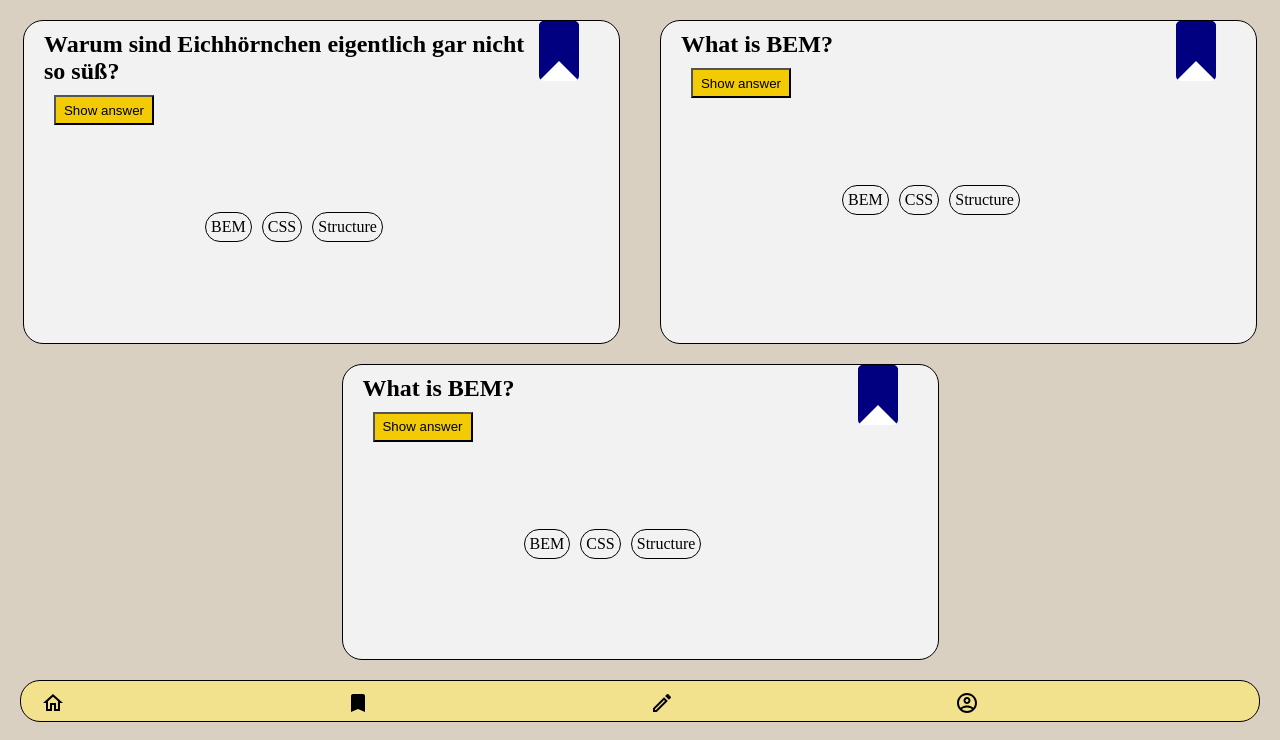
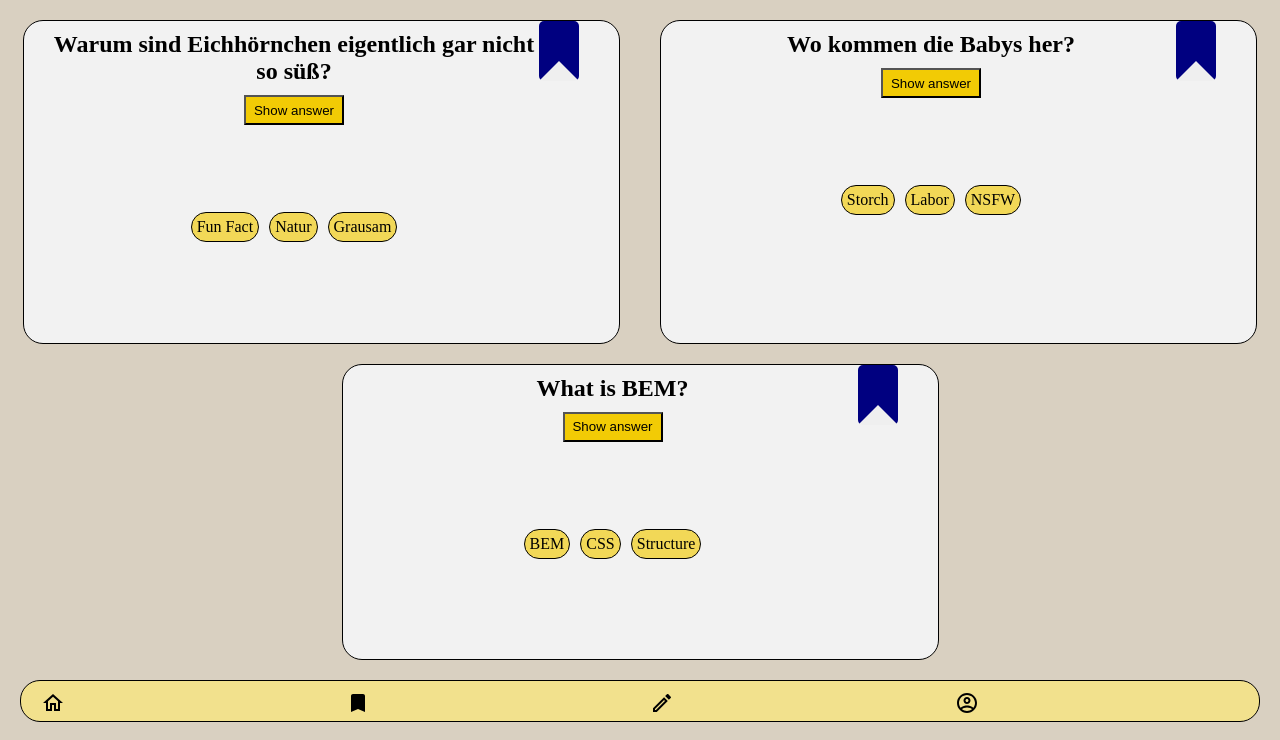
Before and after one commit to falkkreimeier/quiz-app1, a website built with Vite: page index.html in a window 1280 px wide. Shown: the part 60-800 px from the top of the page. Built offline with nearby package versions, Linux system fonts and the light colour scheme.

Commit message:
overwork style

```diff
--- a/CSS/_base.css
+++ b/CSS/_base.css
@@ -30,7 +30,6 @@ header {
     margin: 10px 20px 0px 20px;
     padding: 0px 20px 0px 20px;
     background-color:#F2E18D;
-
 }
 
 footer {
@@ -50,6 +49,7 @@ section {
     padding: 10px 75px 10px 20px;
     background-color: #F2F2F2;
     position: relative;
+    text-align: center;
 }
 
 h1 {
--- a/CSS/components/card.css
+++ b/CSS/components/card.css
@@ -25,8 +25,8 @@
     border-color: navy;
     border-style: solid;
     border-width: 20px;
-    border-bottom-color: white;
+    border-bottom-color: transparent;
     /* border-bottom-color: transparent;  */
     border-radius: 5px;
-    background-color: transparent;
+    /* background-color: transparent; */
 }
--- a/CSS/components/tags.css
+++ b/CSS/components/tags.css
@@ -9,5 +9,5 @@
     border-radius: 20px;
     padding: 5px;
     margin: 5px;
-    background-color: #F2D857i;
+    background-color: #F2D857;
 }
--- a/index.html
+++ b/index.html
@@ -15,42 +15,39 @@
     </header>
     <main>
         <section class="card">
-            <button type="submit" class="card__bookmark bookmark"></button>
+            <button type="submit" class="card__bookmark bookmark" alt="bookmark"></button>
             <h2 Class="card__question">Warum sind Eichhörnchen eigentlich gar nicht so süß?</h2>
             <button type="submit" class="card__button">Show answer</button>
             <p class="card__answer card__hidden">Lorem ipsum dolor sit, amet consectetur adipisicing elit. Consequuntur
-                nesciunt fugit nulla, delectus
-                reprehenderit cupiditate ipsa architecto inventore aliquid. Quis nam beatae voluptate distinctio, ipsam
+                nesciunt fugit nulla, delectus reprehenderit cupiditate ipsa architecto inventore aliquid. Quis nam beatae voluptate distinctio, ipsam
                 sequi. Aliquid soluta deserunt dicta.</p>
             <ul class="tags">
-                <li class="tags__item">BEM</li>
-                <li class="tags__item">CSS</li>
-                <li class="tags__item">Structure</li>
+                <li class="tags__item">Fun Fact</li>
+                <li class="tags__item">Natur</li>
+                <li class="tags__item">Grausam</li>
             </ul>
         </section>
 
         <section class="card">
-            <button class="card__bookmark bookmark"></button>
-            <h2 Class="card__question">What is BEM?</h2>
+            <button class="card__bookmark bookmark" alt="bookmark"></button>
+            <h2 Class="card__question">Wo kommen die Babys her?</h2>
             <button class="card__button">Show answer</button>
             <p class="card__answer card__hidden">Lorem ipsum dolor sit, amet consectetur adipisicing elit. Consequuntur
-                nesciunt fugit nulla, delectus
-                reprehenderit cupiditate ipsa architecto inventore aliquid. Quis nam beatae voluptate distinctio, ipsam
+                nesciunt fugit nulla, delectus reprehenderit cupiditate ipsa architecto inventore aliquid. Quis nam beatae voluptate distinctio, ipsam
                 sequi. Aliquid soluta deserunt dicta.</p>
             <ul class="tags">
-                <li class="tags__item">BEM</li>
-                <li class="tags__item">CSS</li>
-                <li class="tags__item">Structure</li>
+                <li class="tags__item">Storch</li>
+                <li class="tags__item">Labor</li>
+                <li class="tags__item">NSFW</li>
             </ul>
         </section>
 
         <section class="card">
-            <button class="card__bookmark bookmark"></button>
+            <button class="card__bookmark bookmark" alt="bookmark"></button>
             <h2 Class="card__question">What is BEM?</h2>
             <button class="card__button">Show answer</button>
             <p class="card__answer card__hidden">Lorem ipsum dolor sit, amet consectetur adipisicing elit. Consequuntur
-                nesciunt fugit nulla, delectus
-                reprehenderit cupiditate ipsa architecto inventore aliquid. Quis nam beatae voluptate distinctio, ipsam
+                nesciunt fugit nulla, delectus reprehenderit cupiditate ipsa architecto inventore aliquid. Quis nam beatae voluptate distinctio, ipsam
                 sequi. Aliquid soluta deserunt dicta.</p>
             <ul class="tags">
                 <li class="tags__item">BEM</li>
```
